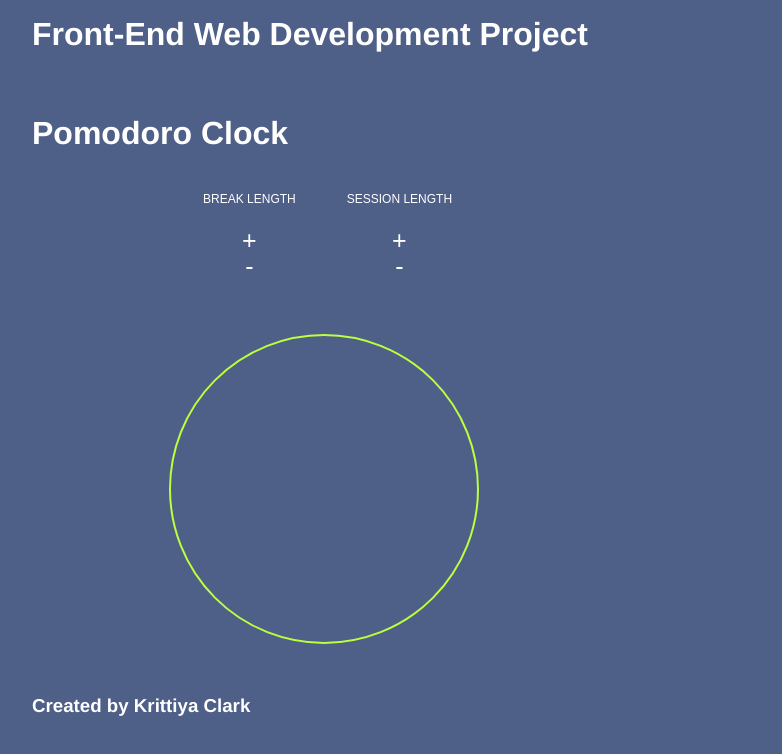
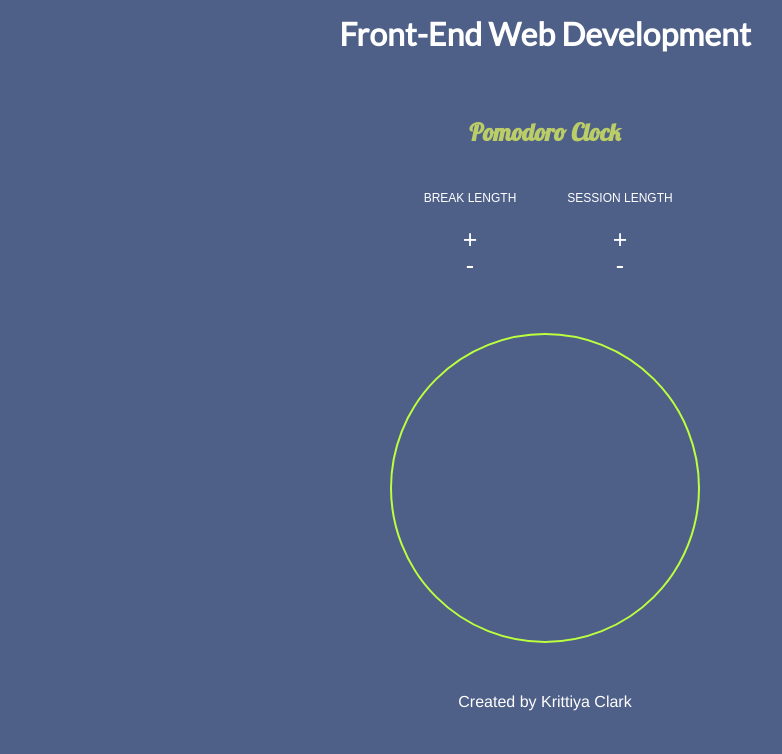
Before and after one commit to krittiyaclark/Pomodoro-Clock, a website with bundled scripts: page index.html in a window 1280 px wide. Shown: the whole page, without its empty margins (95-877 px from the left). Built offline with nearby package versions, Linux system fonts and the light colour scheme.

Commit message:
Finished styled page

```diff
--- a/index.html
+++ b/index.html
@@ -14,6 +14,9 @@
         <link rel="stylesheet" href="css/normalize.min.css">
         <link rel="stylesheet" href="css/main.css">
 
+        <link href="https://fonts.googleapis.com/css?family=Lobster" rel="stylesheet">
+        <link href="https://fonts.googleapis.com/css?family=Lato|Lobster" rel="stylesheet">
+
         <script src="js/vendor/modernizr-2.8.3-respond-1.4.2.min.js"></script>
     </head>
     <body>
@@ -23,18 +26,17 @@
 
             <header class="wrapper clearfix">
                 <h1>
-                  Front-End Web Development Project
+                  Front-End Web Development
                 </h1>
             </header>
 
         <div class="main-container">
             <div class="main wrapper clearfix">
 
-                <article>
                     <header>
-                        <h1>
+                        <h2>
                           Pomodoro Clock
-                        </h1>
+                        </h2>
                     </header>
 
                     <section>
@@ -63,16 +65,13 @@
                           <p class="value"></p>
                         </div>
                       </div>
-                    </section>
-
-                </article>
 
             </div> <!-- #main -->
         </div> <!-- #main-container -->
 
 
             <footer class="wrapper">
-                <h3>Created by Krittiya Clark</h3>
+                <p>Created by <a href="https://github.com/krittiyaclark/Pomodoro-Clock" target="_blank" Krittiya Clark</a>Krittiya Clark</p>
             </footer>
 
         <script src="//ajax.googleapis.com/ajax/libs/jquery/1.11.2/jquery.min.js"></script>
--- a/scss/_variables.scss
+++ b/scss/_variables.scss
@@ -1,4 +1,7 @@
 $background-color: #4E5F88;
-$font-color: #fff;
+$white: #fff;
 $coral: #fdb36a;
 $yellow: #bbff3f;
+$yellow-green: #BBCD67;
+$font-h1: 'Lato', sans-serif;
+$font-h4: 'Lobster', cursive;
--- a/scss/main.scss
+++ b/scss/main.scss
@@ -1,18 +1,38 @@
 @import '_variables';
 @import 'mixins';
+
+
+//######### Setup #########//
+
+h1 {font-family: $font-h1;}
+h2 {font-family: $font-h4;}
+a {
+  color: $white;
+  text-decoration: none;
+  }
 
 //######### Main Body #########//
 
 body {
   background-color: $background-color;
-  color: $font-color;
+  color: $white;
 }
+
+header {
+  text-align: center;
+
+  h2 {
+    color: $yellow-green;
+  }
+}
+
+//######### Control #########//
 
 #controls{
   width: 300px;
   margin: 40px auto;
   overflow: hidden;
-  color: $font-color;
+  color: $white;
 }
 
 .control-wrapper{
@@ -67,7 +87,7 @@ body {
       font-family: 'Arial';
       font-size: 48px;
       font-weight: normal;
-      color: $font-color;
+      color: $white;
       position: absolute;
       z-index: 20;
       text-align: center;
@@ -86,3 +106,9 @@ body {
     }
 
 }
+
+//######### Footer #########//
+
+footer {
+  text-align: center;
+}
```
Also changed, not shown: bundle.js (+1 -1 lines).
